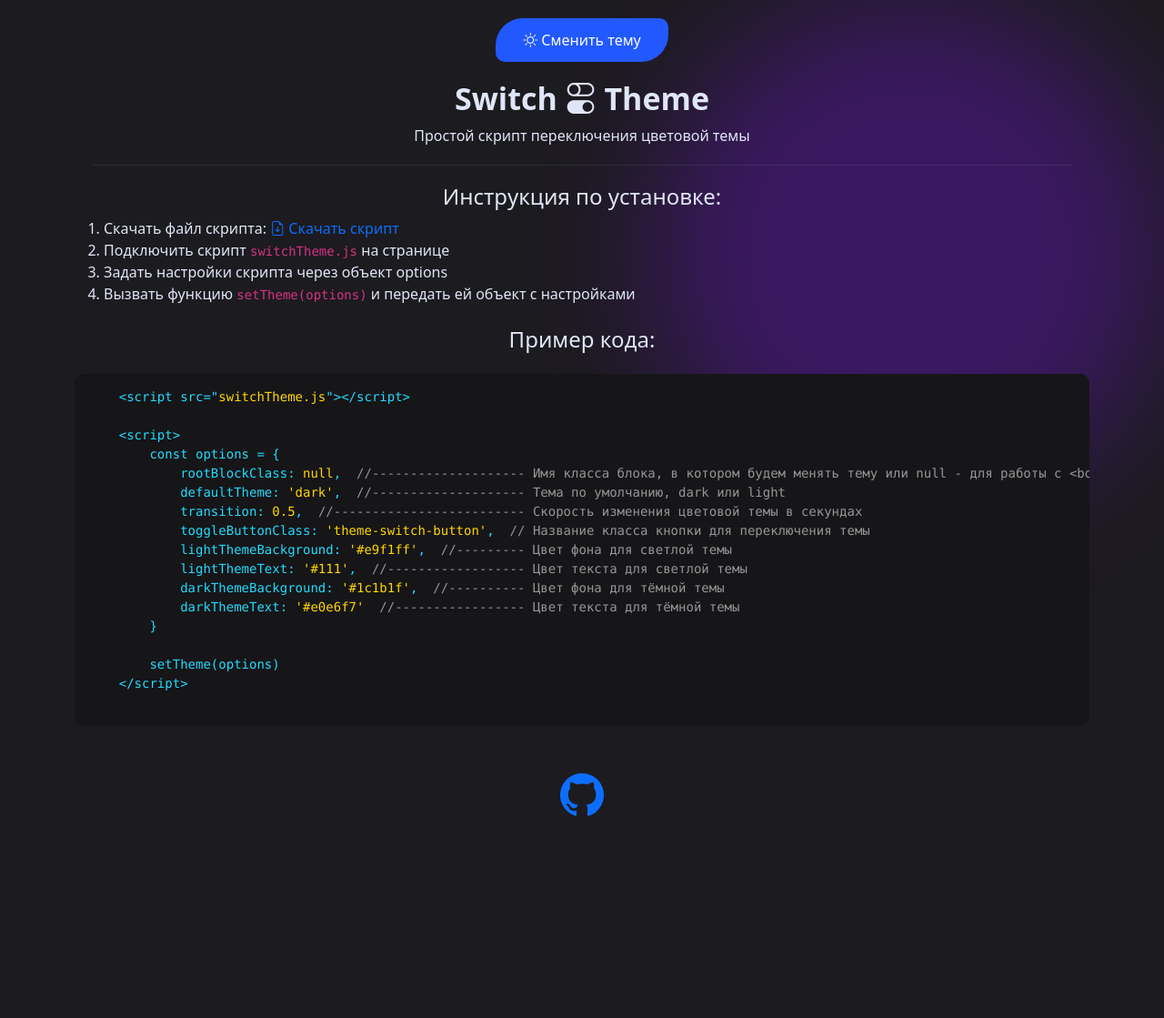
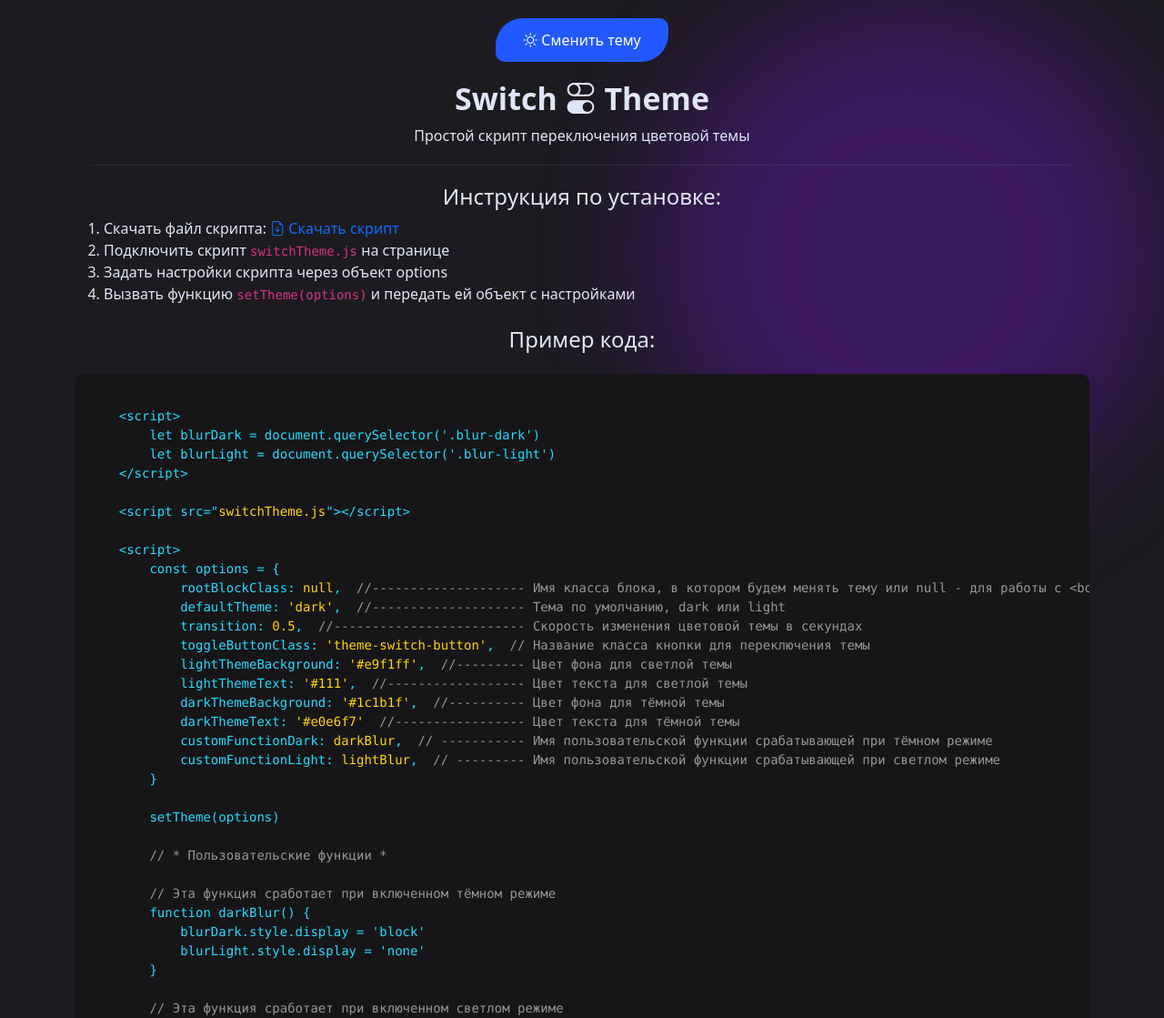
Before and after one commit to VladislavGorbunov/switch-theme-js, a plain HTML site: page index.html in a window 1280 px wide. Shown: the top 1119 px of the page at 91% size. Before the commit the page ends 934 px from the top, so only its background shows below. Drawn offline with nearby package versions, Linux system fonts and the light colour scheme.

Commit message:
Добавлен функционал запуска пользовательских функций припереключении режимов

```diff
--- a/index.html
+++ b/index.html
@@ -116,6 +116,12 @@
     <h4 class="text-center mt-4 mb-4">Пример кода:</h4>
     <div class="col-12">
     <code><pre>
+
+    &lt;script>
+        let blurDark = document.querySelector('.blur-dark')
+        let blurLight = document.querySelector('.blur-light')
+    &lt;/script>
+
     &lt;script src="<span class="script-link">switchTheme.js</span>">&lt;/script>
 
     &lt;script>
@@ -128,9 +134,25 @@
             lightThemeText: <span class="option">'#111'</span>, <span class="comment"> //------------------ Цвет текста для светлой темы</span>
             darkThemeBackground: <span class="option">'#1c1b1f'</span>, <span class="comment"> //---------- Цвет фона для тёмной темы</span>
             darkThemeText: <span class="option">'#e0e6f7'</span> <span class="comment"> //----------------- Цвет текста для тёмной темы</span>
+            customFunctionDark: <span class="option">darkBlur</span>, <span class="comment"> // ----------- Имя пользовательской функции срабатывающей при тёмном режиме</span>
+            customFunctionLight: <span class="option">lightBlur</span>, <span class="comment"> // --------- Имя пользовательской функции срабатывающей при светлом режиме</span>
         }
 
         setTheme(options)
+
+        <span class="comment">// * Пользовательские функции *</span>
+
+        <span class="comment">// Эта функция сработает при включенном тёмном режиме</span>
+        function darkBlur() {
+            blurDark.style.display = 'block'
+            blurLight.style.display = 'none'
+        }
+
+        <span class="comment">// Эта функция сработает при включенном светлом режиме</span>
+        function lightBlur() {
+            blurDark.style.display = 'none'
+            blurLight.style.display = 'block'
+        }
     &lt;/script>
     </pre></code>
     </div>
@@ -141,8 +163,12 @@
 </div>
 
 
+<script>
+    let blurDark = document.querySelector('.blur-dark')
+    let blurLight = document.querySelector('.blur-light')
+</script>
+
 <script src="switchTheme.js"></script>
-
 
 <script>
 
@@ -154,10 +180,22 @@
         lightThemeBackground: '#e9f1ff', // Цвет фона для светлой темы
         lightThemeText: '#111', // Цвет текста для светлой темы
         darkThemeBackground: '#1c1b1f', // Цвет фона для тёмной темы
-        darkThemeText: '#e0e6f7' // Цвет текста для тёмной темы
+        darkThemeText: '#e0e6f7', // Цвет текста для тёмной темы
+        customFunctionDark: darkBlur, // Имя пользовательской функции срабатывающей при тёмном режиме
+        customFunctionLight: lightBlur, // Имя пользовательской функции срабатывающей при светлом режиме
     }
 
     setTheme(options)
+
+    function darkBlur() {
+        blurDark.style.display = 'block'
+        blurLight.style.display = 'none'
+    }
+
+    function lightBlur() {
+        blurDark.style.display = 'none'
+        blurLight.style.display = 'block'
+    }
 </script>
 
 </body>
--- a/switchTheme.js
+++ b/switchTheme.js
@@ -5,10 +5,10 @@ let lightThemeBackground
 let lightThemeText
 let darkThemeBackground
 let darkThemeText
-let blurDark
-let blurLight
 let rootBlockClass = null
 let defaultTheme
+let customFunctionDark
+let customFunctionLight
 
 function setTheme(options) {
     transition = options.transition || 1
@@ -18,12 +18,12 @@ function setTheme(options) {
     darkThemeBackground = options.darkThemeBackground
     darkThemeText = options.darkThemeText
     defaultTheme = options.defaultTheme || 'dark'
+    customFunctionDark = options.customFunctionDark
+    customFunctionLight = options.customFunctionLight
 
     rootBlockClass = document.querySelector(`.${options.rootBlockClass}`) || document.body
 
     const themeSwitchButton = document.querySelector(`.${ toggleButtonClass }`)
-    blurDark = document.querySelector('.blur-dark')
-    blurLight = document.querySelector('.blur-light')
 
     themeSwitchButton.addEventListener('click', switchTheme)
 
@@ -43,17 +43,23 @@ function setTheme(options) {
 function setDarkTheme() {
     rootBlockClass.style.background = darkThemeBackground
     rootBlockClass.style.color = darkThemeText
-    blurDark.style.display = 'block'
-    blurLight.style.display = 'none'
+
     localStorage.setItem('theme', 'dark')
+
+    if (typeof customFunctionDark == 'function') {
+        customFunctionDark()
+    }
 }
 
 function setLightTheme() {
     rootBlockClass.style.background = lightThemeBackground
     rootBlockClass.style.color = lightThemeText
-    blurDark.style.display = 'none'
-    blurLight.style.display = 'block'
+
     localStorage.setItem('theme', 'white')
+
+    if (typeof customFunctionLight == 'function') {
+        customFunctionLight()
+    }
 }
 
 function switchTheme() {
```
